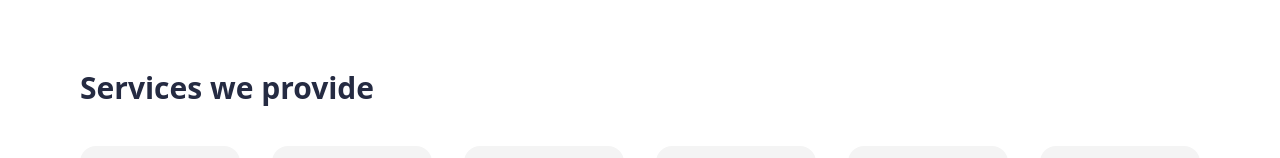
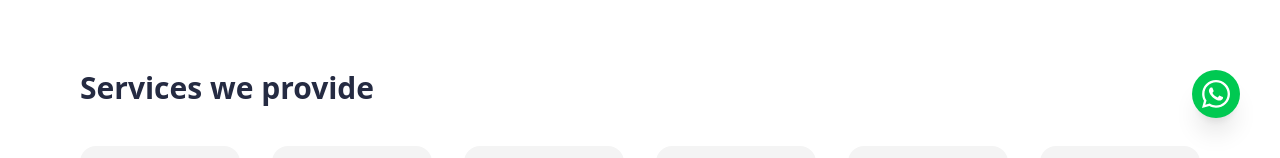
Before and after one commit to ArunKumarDara/one-stop-solution, a React (Vite) app: page / in a window 1280 px wide. Shown: the part 642-800 px from the top of the page. Built offline with nearby package versions, Linux system fonts and the light colour scheme.

Commit message:
feat(hero): integrate whatsapp chat in home page

```diff
--- a/src/components/hero/Hero.jsx
+++ b/src/components/hero/Hero.jsx
@@ -3,6 +3,7 @@ import carRental from "../../assets/car-rentals.png";
 import homeRepair from "../../assets/house-services.png";
 import { IoIosArrowRoundForward } from "react-icons/io";
 import { Link } from "react-scroll";
+import { FaWhatsapp } from "react-icons/fa";
 
 export const FadeUp = (delay) => {
   return {
@@ -25,6 +26,12 @@ export const FadeUp = (delay) => {
 };
 
 const Hero = () => {
+  const openWhatsApp = () => {
+    const phoneNumber = "919100401610";
+    const message = encodeURIComponent("Hello! I need some help.");
+    const url = `https://wa.me/${phoneNumber}?text=${message}`;
+    window.open(url, "_blank");
+  };
   return (
     <section id="home">
       <div
@@ -93,6 +100,18 @@ const Hero = () => {
             className="w-[200px] md:w-[275px] xl:w-[350px] md:absolute top-56 right-0"
           />
         </motion.div>
+        <motion.div
+          initial={{ opacity: 0, y: 50 }}
+          animate={{ opacity: 1, y: 0 }}
+          transition={{ duration: 0.5, ease: "easeOut" }}
+          whileHover={{ scale: 1.1 }}
+          whileTap={{ scale: 0.9 }}
+          onClick={openWhatsApp}
+          className="fixed bottom-10 right-10 bg-green-500 p-2 rounded-full shadow-xl cursor-pointer hover:bg-green-600 transition duration-300 z-50"
+          title="Chat with us on WhatsApp"
+        >
+          <FaWhatsapp size={32} className="text-white" />
+        </motion.div>
       </div>
     </section>
   );
```
